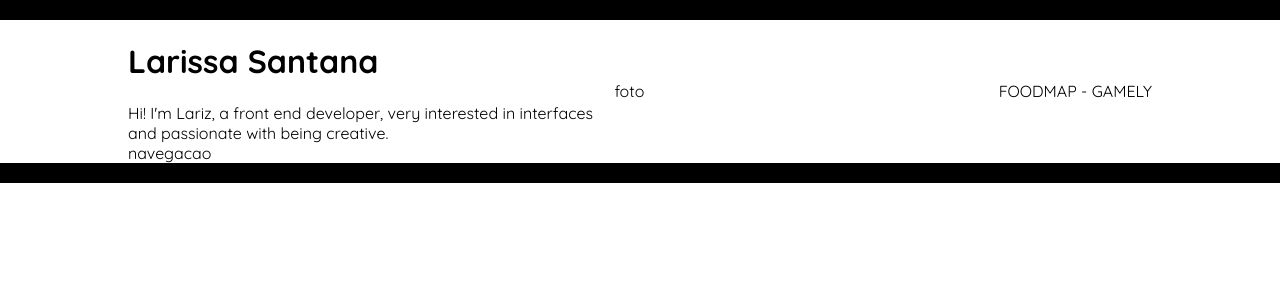
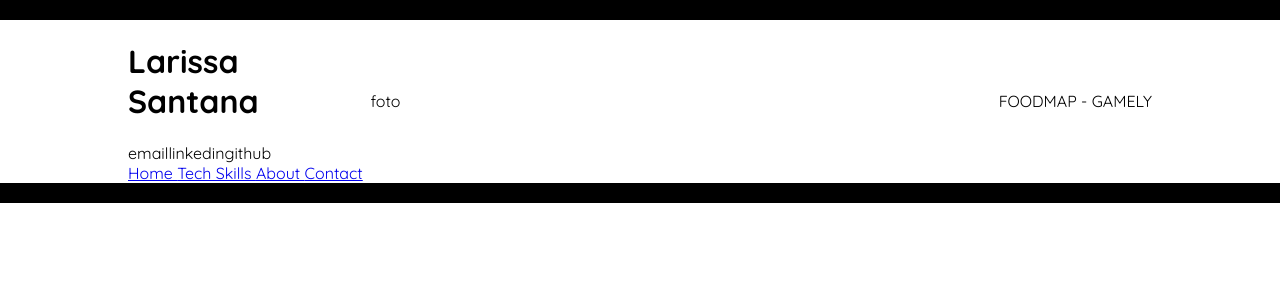
Before and after one commit to butlariz/portfolio, a React (Create React App) app: page /contact in a window 1280 px wide. Shown: the top 300 px of the page. Built offline with nearby package versions, Linux system fonts and the light colour scheme.

Commit message:
rotas e links funcionando

```diff
--- a/src/About.js
+++ b/src/About.js
@@ -1,4 +1,5 @@
 import React from 'react';
+import { Route } from 'react-router-dom';
 import Title from './Title.js';
 import Nav from './Nav.js';
 import data from './data.js';
@@ -13,24 +14,24 @@ function Text(props) {
   );
 }
 
+const textHome = () => <Text content={data.texts.home}/>
+const textTechSkills = () => <Text content={data.texts.techSkills}/>
+const textAboutMe = () => <Text content={data.texts.about}/>
+const textContact = () => <Text content={data.texts.contact}/>
+
 class About extends React.Component {
   constructor(props) {
     super(props);
-    this.state = { text: data.texts.home }
-    this.changeText = this.changeText.bind(this);
-  }
-
-  changeText(event) {
-    // this.setState({ text: data.texts.section})
-    console.log(event);
-    console.log(this)
   }
 
   render() {
     return (
       <div>
         <Title />
-        <Text content={this.state.text}/>
+        <Route path="/" exact component={textHome} />
+        <Route path="/about" exact component={textAboutMe} />
+        <Route path="/techskills" exact component={textTechSkills} />
+        <Route path="/contact" exact component={textContact} />
         <Nav />
       </div>
     );
--- a/src/App.js
+++ b/src/App.js
@@ -1,8 +1,6 @@
 import React, { Component } from 'react';
 import Details from './Details.js';
 import Main from './Main.js';
-// import { Route, Link } from 'react-router-dom';
-
 import './App.css';
 
 class App extends Component {
--- a/src/Button.js
+++ b/src/Button.js
@@ -1,4 +1,5 @@
 import React from 'react';
+import About from './About.js';
 
 function Button(props) {
   return (
--- a/src/Nav.js
+++ b/src/Nav.js
@@ -1,10 +1,17 @@
 import React from 'react';
+import { Link } from 'react-router-dom';
+import data from './data.js';
 
 function Nav(props) {
   return (
-    <nav className="navigation">
-      navegacao
-    </nav>
+    <div>
+      <nav className="navigation">
+      <Link to="/"> Home </Link>
+      <Link to="/techskills"> Tech Skills </Link>
+      <Link to="/about"> About </Link>
+      <Link to="/contact"> Contact </Link>
+      </nav>
+    </div>
   )
 }
 
--- a/src/index.js
+++ b/src/index.js
@@ -1,8 +1,8 @@
 import React from 'react';
 import ReactDOM from 'react-dom';
+import { BrowserRouter } from "react-router-dom";
 import App from './App';
 import * as serviceWorker from './serviceWorker';
-import { BrowserRouter } from 'react-router-dom';
 
 ReactDOM.render(<BrowserRouter><App /></BrowserRouter>, document.getElementById('root'));
 
```
